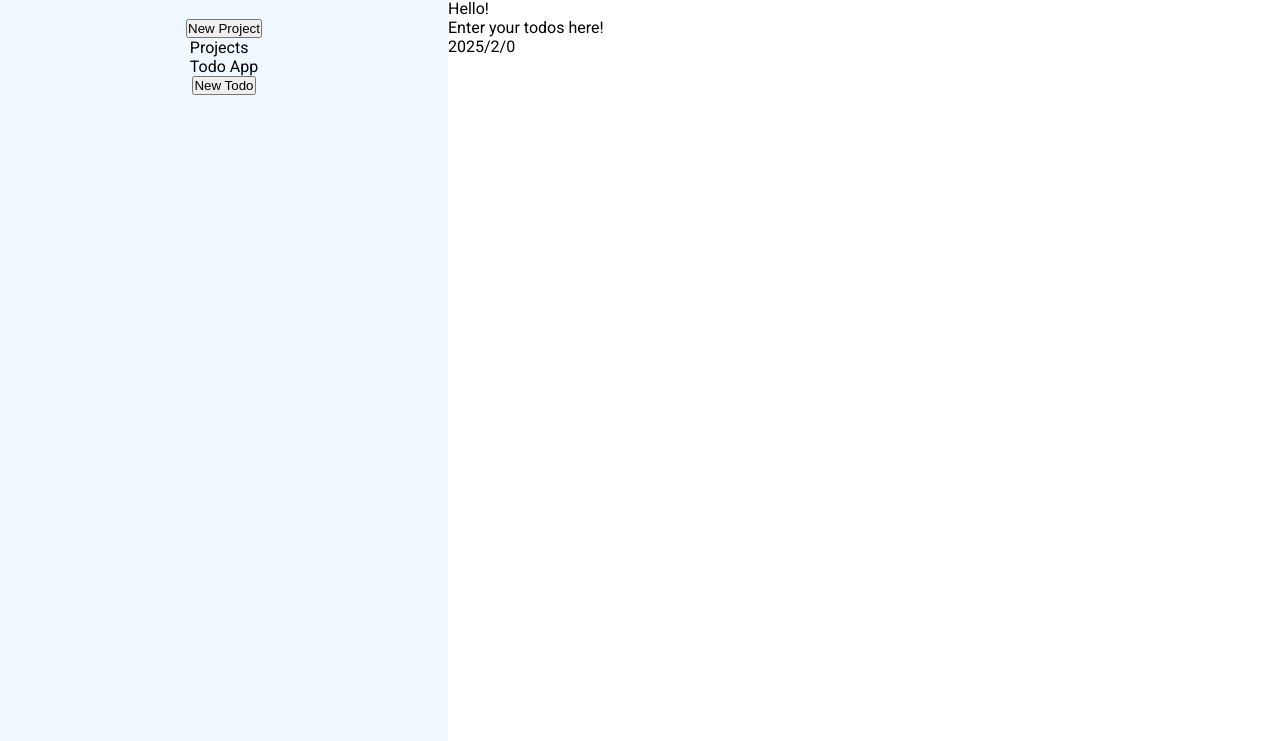
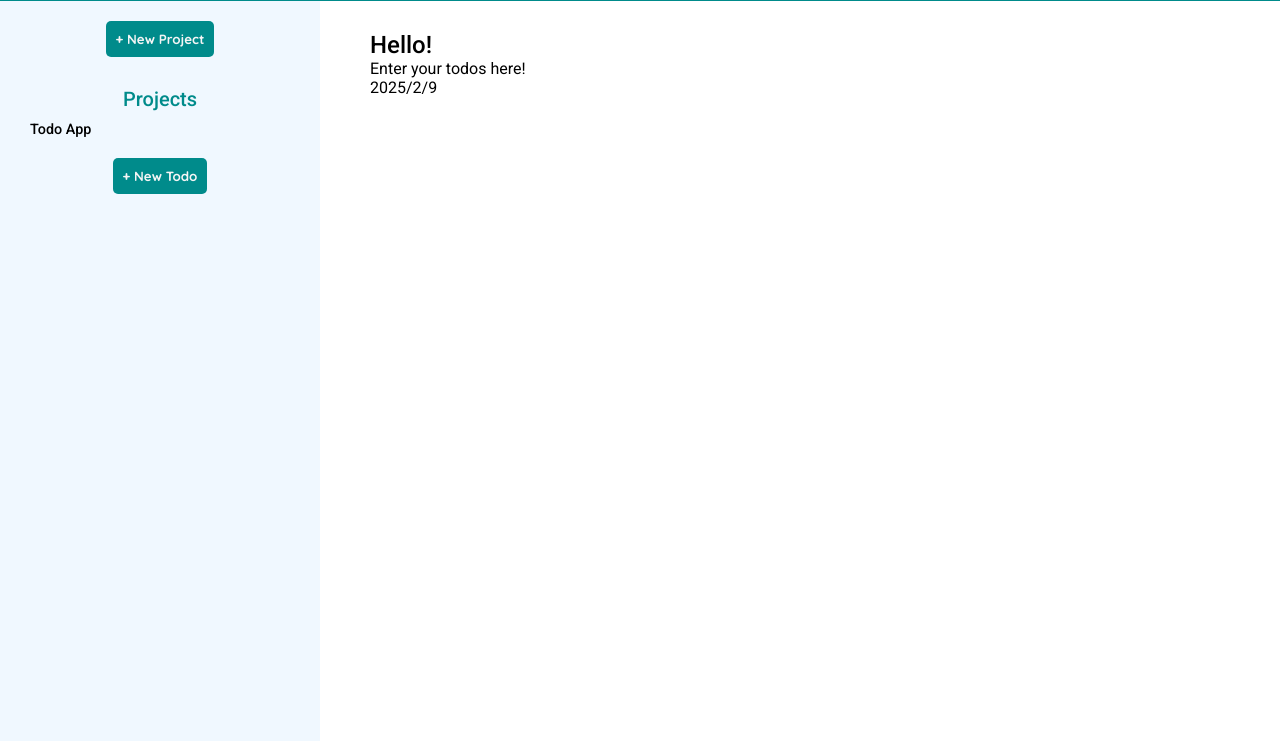
Before and after one commit to TalIQ501/todo_list, a website built with webpack: page src/template.html in a window 1280 px wide. Shown: the part 59-800 px from the top of the page. Built offline with nearby package versions, Linux system fonts and the light colour scheme.

Commit message:
Initial Design

```diff
--- a/src/components/displayManager.js
+++ b/src/components/displayManager.js
@@ -9,7 +9,7 @@ export const displayManager = () => {
         const dueDateString = () => {
             const year = dueDate.getFullYear();
             const month = dueDate.getMonth() + 1;
-            const day = dueDate.getDay();
+            const day = dueDate.getDate();
             return `${year}/${month}/${day}`;
         }
 
--- /dev/null
+++ b/src/components/formHandlerAddTodo.js
@@ -0,0 +1,3 @@
+export const formHandlerAddTodo = (formData) => {
+
+}
--- a/src/styles.css
+++ b/src/styles.css
@@ -1,7 +1,8 @@
 @import url('https://fonts.googleapis.com/css2?family=Roboto:ital,wght@0,100;0,300;0,400;0,500;0,700;0,900;1,100;1,300;1,400;1,500;1,700;1,900&display=swap');
+@import url('https://fonts.googleapis.com/css2?family=Quicksand:wght@300..700&display=swap');
 
 :root {
-
+    --aquamarine: darkcyan;
 }
 
 * {
@@ -18,9 +19,12 @@ body {
 }
 
 header {
+    font-family: 'Quicksand';
     display: flex;
     justify-content: center;
     padding: 10px;
+    background-color: var(--aquamarine);
+    color: white;
 }
 
 #content {
@@ -30,14 +34,71 @@ header {
 }
 
 .sidebar {
-    max-width: 35%;
-    width: 35%;
-    padding: 20px;
+    max-width: 25%;
+    width: 25%;
+    padding: 20px 30px;
     background-color: aliceblue;
     display: flex;
     flex: 1;
     flex-direction: column;
     align-items: center;
     align-content: center;
+    text-align: center;
+    gap: 20px;
+}
+
+.btn-normal {
+    padding: 10px;
+    border-style: none;
+    border-radius: 5px;
+    background-color: var(--aquamarine);
+    font-family: 'Quicksand';
+    font-weight: 700;
+    color: whitesmoke;
+}
+
+.btn-normal:hover {
+    transform: scale(1.25);
+}
+
+.sidebar-section {
     width: 100%;
 }
+
+.sidebar-header {
+    margin: 10px 0px;
+    font-size: 1.25rem;
+    font-weight: 500;
+    color: var(--aquamarine);
+}
+
+.project-sidebar {
+    font-weight: 500;
+    font-size: 0.9rem;
+    text-align: left;
+}
+
+.project-sidebar:hover {
+    background-color: lightblue;
+    opacity: 0.5;
+    transform: scale(1.1);
+}
+
+#todos {
+    padding: 10px 30px;
+}
+
+.todo {
+    padding: 20px;
+}
+
+.todo:hover {
+    transform: scale(1.1);
+    border-bottom: 1px solid var(--aquamarine);
+    border-left: 1px solid var(--aquamarine);
+}
+
+.title {
+    font-size: 1.5rem;
+    font-weight: 500;
+}
--- a/src/template.html
+++ b/src/template.html
@@ -11,11 +11,11 @@
     </header>
     <section id="content">
         <div id="sidebar" class="sidebar">
-            <button id="btn-new-project" class="btn-add">New Project</button>
+            <button id="btn-new-project" class="btn-add btn-normal"> + New Project</button>
             <div id="project-list" class="sidebar-section">
                 <p class="sidebar-header">Projects</p>
             </div>
-            <button id="btn-add-todo" class="btn-add">New Todo</button>
+            <button id="btn-add-todo" class="btn-add btn-normal"> + New Todo</button>
         </div>
         <div id="todos">
 
```
Also changed, not shown: src/components/formHandlerAddProject.js (added).
